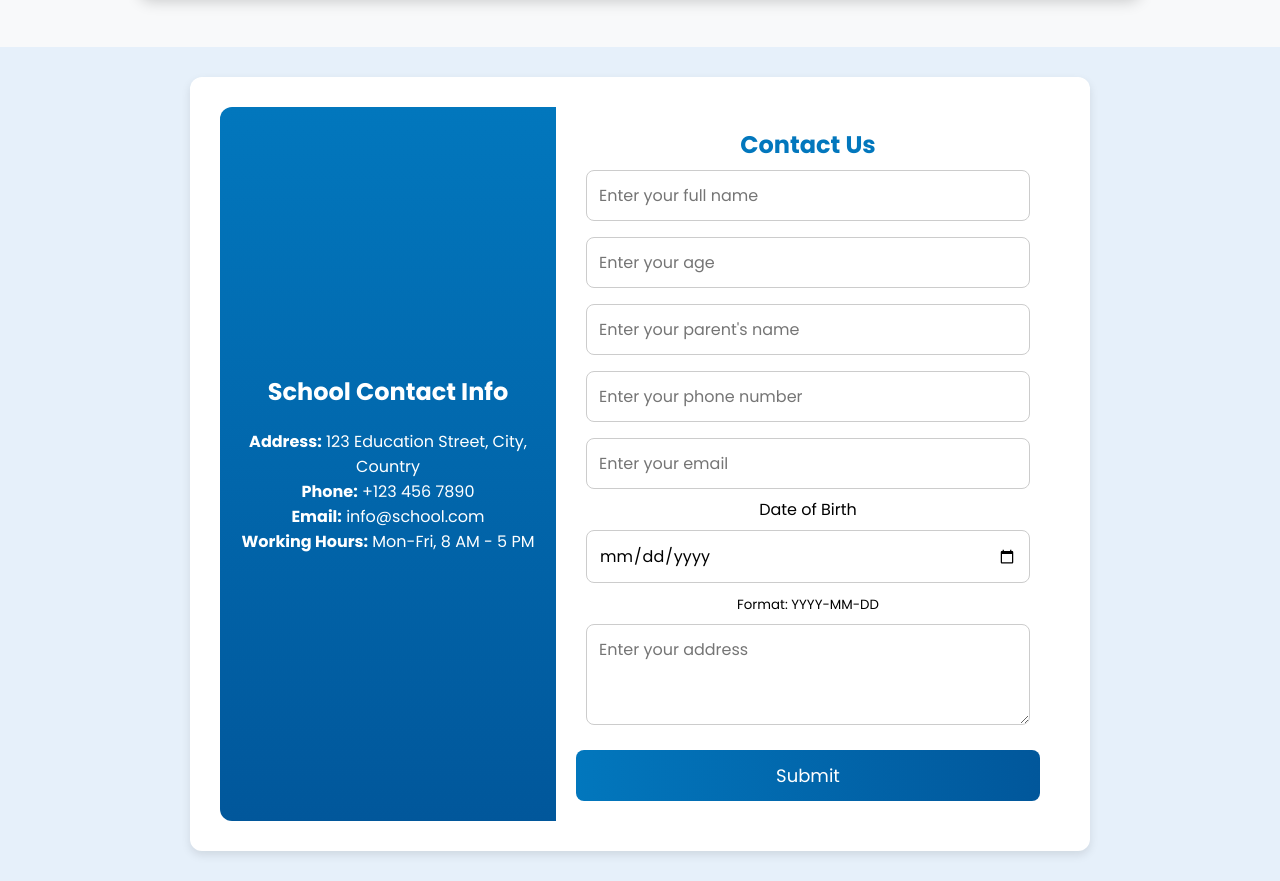
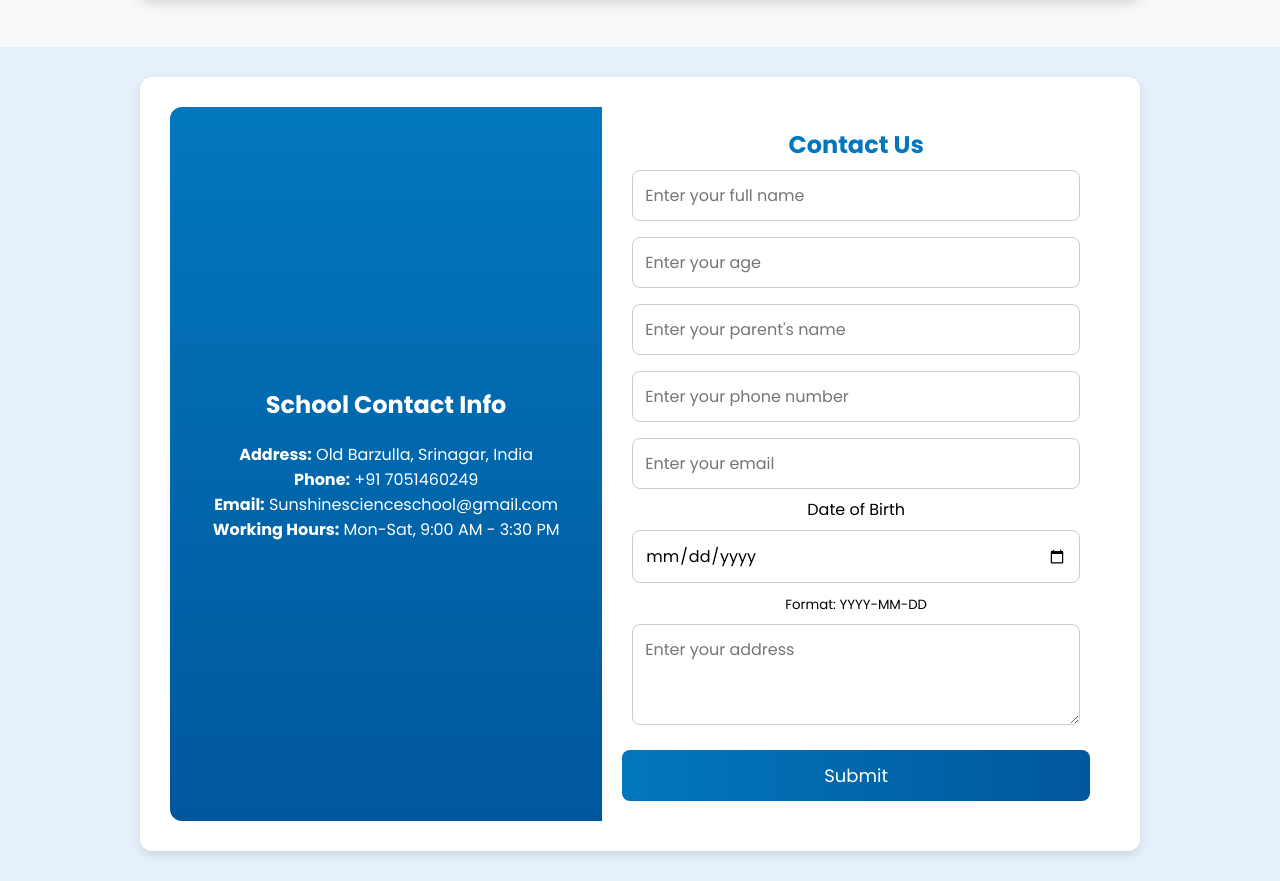
Before and after one commit to Jibrandar/SUNSHINESCIENCESCHOOL, a website: page index.html in a window 1280 px wide. Shown: the part 2097-2978 px from the top of the page. Drawn offline with nearby package versions, Linux system fonts and the light colour scheme.

Commit message:
adding details in contact section

```diff
--- a/index.html
+++ b/index.html
@@ -185,13 +185,14 @@
 
 
     <section id="Contact">
+
       <div class="wrapper">
           <div class="contact-details">
               <h2>School Contact Info</h2>
-              <p><strong>Address:</strong> 123 Education Street, City, Country</p>
-              <p><strong>Phone:</strong> +123 456 7890</p>
-              <p><strong>Email:</strong> info@school.com</p>
-              <p><strong>Working Hours:</strong> Mon-Fri, 8 AM - 5 PM</p>
+              <p><strong>Address:</strong> Old Barzulla, Srinagar, India</p>
+              <p><strong>Phone:</strong> +91 7051460249</p>
+              <p><strong>Email:</strong> Sunshinescienceschool@gmail.com</p>
+              <p><strong>Working Hours:</strong> Mon-Sat, 9:00 AM - 3:30 PM</p>
           </div>
           <div class="form-container">
               <h2 style="color: #0277bd;">Contact Us</h2>
--- a/style.css
+++ b/style.css
@@ -495,7 +495,7 @@ blockquote::before {
   padding: 30px;
   border-radius: 12px;
   box-shadow: 0 4px 10px rgba(0, 0, 0, 0.1);
-  max-width: 900px;
+  max-width: 1000px;
   width: 100%;
   opacity: 0;
   transform: translateX(-50px);
@@ -518,7 +518,7 @@ blockquote::before {
 }
 
 .contact-details {
-  width: 40%;
+  width: 51%;
   padding: 20px;
   background: linear-gradient(to bottom, #0277bd, #01579b);
   color: white;
@@ -579,7 +579,7 @@ input:focus, textarea:focus {
       flex-direction: column;
       align-items: center;
   }
-  .contact-details, .container {
+  .contact-details, .form-container {
       width: 100%;
       border-radius: 12px 12px 0 0;
   }
```
